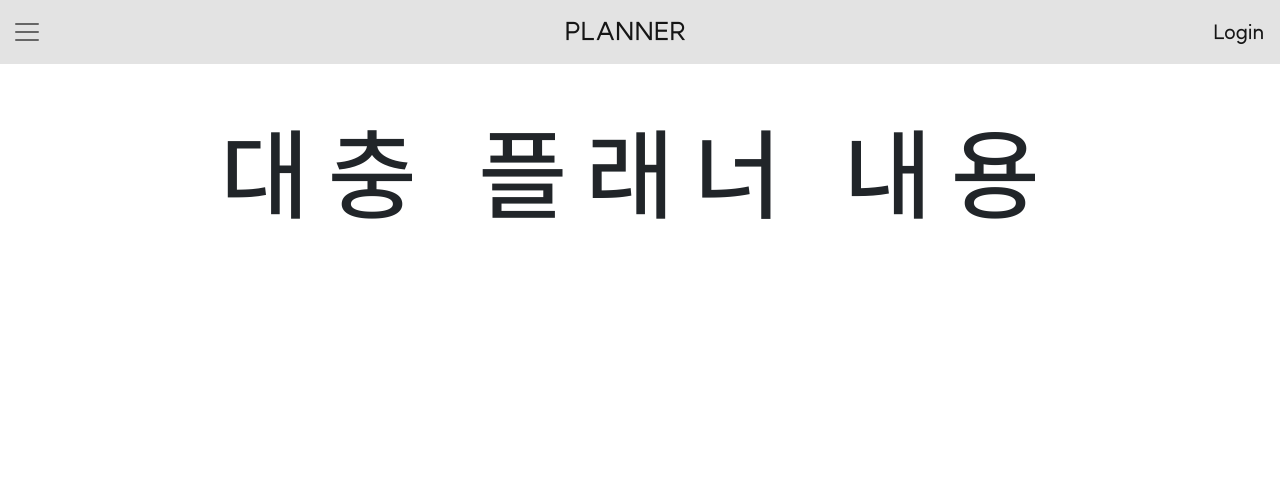
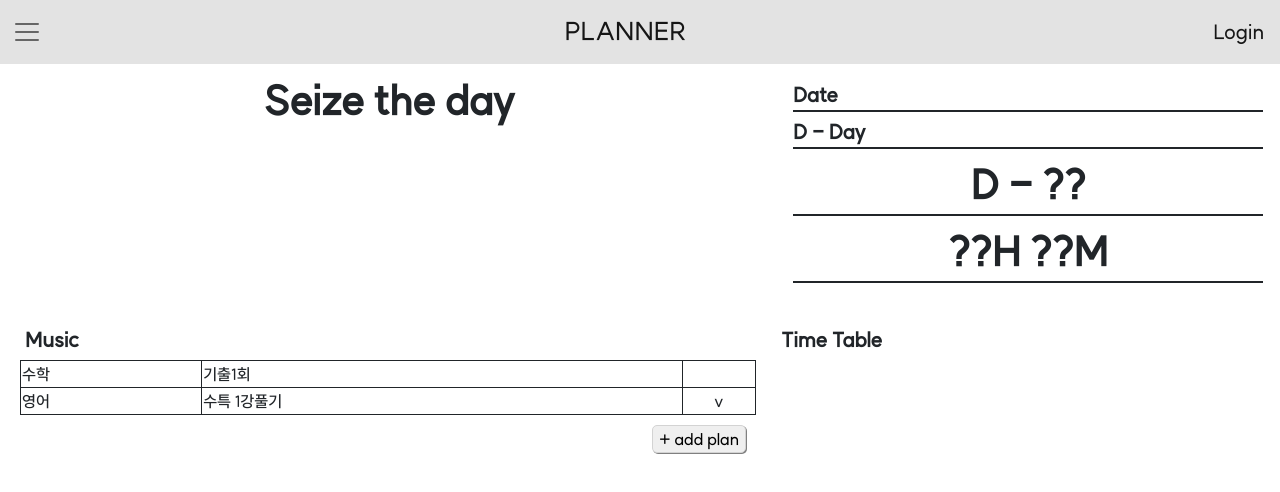
Before and after one commit to kangju2000/planner, a React (Create React App) app: page /main in a window 1280 px wide. Shown: the top 492 px of the page. Built offline with nearby package versions, Linux system fonts and the light colour scheme.

Commit message:
planner update

```diff
--- a/package.json
+++ b/package.json
@@ -8,6 +8,7 @@
         "@testing-library/react": "^12.1.2",
         "@testing-library/user-event": "^13.5.0",
         "bootstrap": "^5.1.3",
+        "classnames": "^2.3.1",
         "node-sass": "^7.0.1",
         "react": "^17.0.2",
         "react-bootstrap": "^2.1.1",
--- a/src/Planner.css
+++ b/src/Planner.css
@@ -1,6 +1,75 @@
+body {
+    margin: 0;
+    box-sizing: border-box;
+}
+table {
+    width: 100%;
+    border: 1px solid;
+    border-collapse: collapse;
+}
+tr,
+td {
+    border: 1px solid;
+}
+
 .main-planner {
+    width: 100%;
+    height: 100%;
+}
+
+.planner-header {
+    display: flex;
+
+    padding-top: 65px;
+    width: 100%;
+    height: 300px;
+}
+
+.planner-title {
+    width: 60%;
+}
+
+.planner-date {
+    width: 40%;
+    max-width: 500px;
+    padding: 10px;
+}
+.planner-date p {
+    border-bottom: 2px solid;
+}
+
+.large-font-style {
     text-align: center;
-    padding: 100px;
-    font-size: 100px;
-    letter-spacing: 20px;
+    font-size: 40px;
+    font-weight: 600;
+    margin: 5px;
 }
+.medium-font-style {
+    font-size: 20px;
+    font-weight: 600;
+    margin: 5px;
+}
+
+.planner-body {
+    display: flex;
+    width: 100%;
+    height: 700px;
+    padding: 10px;
+}
+
+.plan {
+    width: 60%;
+    padding: 10px;
+}
+.timetable {
+    width: 40%;
+    max-width: 500px;
+    padding: 10px;
+}
+.add-plan-btn {
+    margin: 10px;
+    float: right;
+    border: 1px solid lightgrey;
+    border-radius: 5px;
+    box-shadow: 1px 1px gray;
+}
--- a/src/Planner.js
+++ b/src/Planner.js
@@ -1,11 +1,74 @@
+import classNames from "classnames";
+import React, { useEffect, useState } from "react";
 import "./Planner.css";
 
 function Planner(props) {
+    let [plan, setPlan] = useState([
+        { a: "수학", b: "기출1회", c: " " },
+        { a: "영어", b: "수특 1강풀기", c: "v" },
+    ]);
     return (
         <div>
-            <div className="main-planner">대충 플래너 내용</div>
+            <div className="main-planner">
+                <div className="planner-header">
+                    <div
+                        className={classNames(
+                            "planner-title",
+                            "large-font-style"
+                        )}
+                    >
+                        <p>Seize the day</p>
+                    </div>
+                    <div className="planner-date">
+                        <p className="medium-font-style">Date</p>
+                        <p className="medium-font-style">D - Day</p>
+                        <p className="large-font-style">D - ??</p>
+                        <p className="large-font-style">??H ??M</p>
+                    </div>
+                </div>
+                <div className="planner-body">
+                    <div className="plan">
+                        <div className="medium-font-style">Music</div>
+                        <table>
+                            <thead></thead>
+                            <tbody>
+                                {plan.map(function (a, i) {
+                                    return <AddPlan plan={a} key={i} />;
+                                })}
+                            </tbody>
+                        </table>
+                        <button
+                            className="add-plan-btn"
+                            onClick={() => {
+                                let newPlan = [...plan];
+                                newPlan.unshift({
+                                    a: "과목",
+                                    b: "대충 계획 내용",
+                                    c: "?",
+                                });
+                                setPlan(newPlan);
+                            }}
+                        >
+                            + add plan
+                        </button>
+                    </div>
+                    <div className="timetable">
+                        <p className="medium-font-style">Time Table</p>
+                    </div>
+                </div>
+            </div>
         </div>
     );
 }
 
+function AddPlan(props) {
+    return (
+        <tr>
+            <td>{props.plan.a}</td>
+            <td>{props.plan.b}</td>
+            <td style={{ textAlign: "center" }}>{props.plan.c}</td>
+        </tr>
+    );
+}
+
 export default Planner;
```
